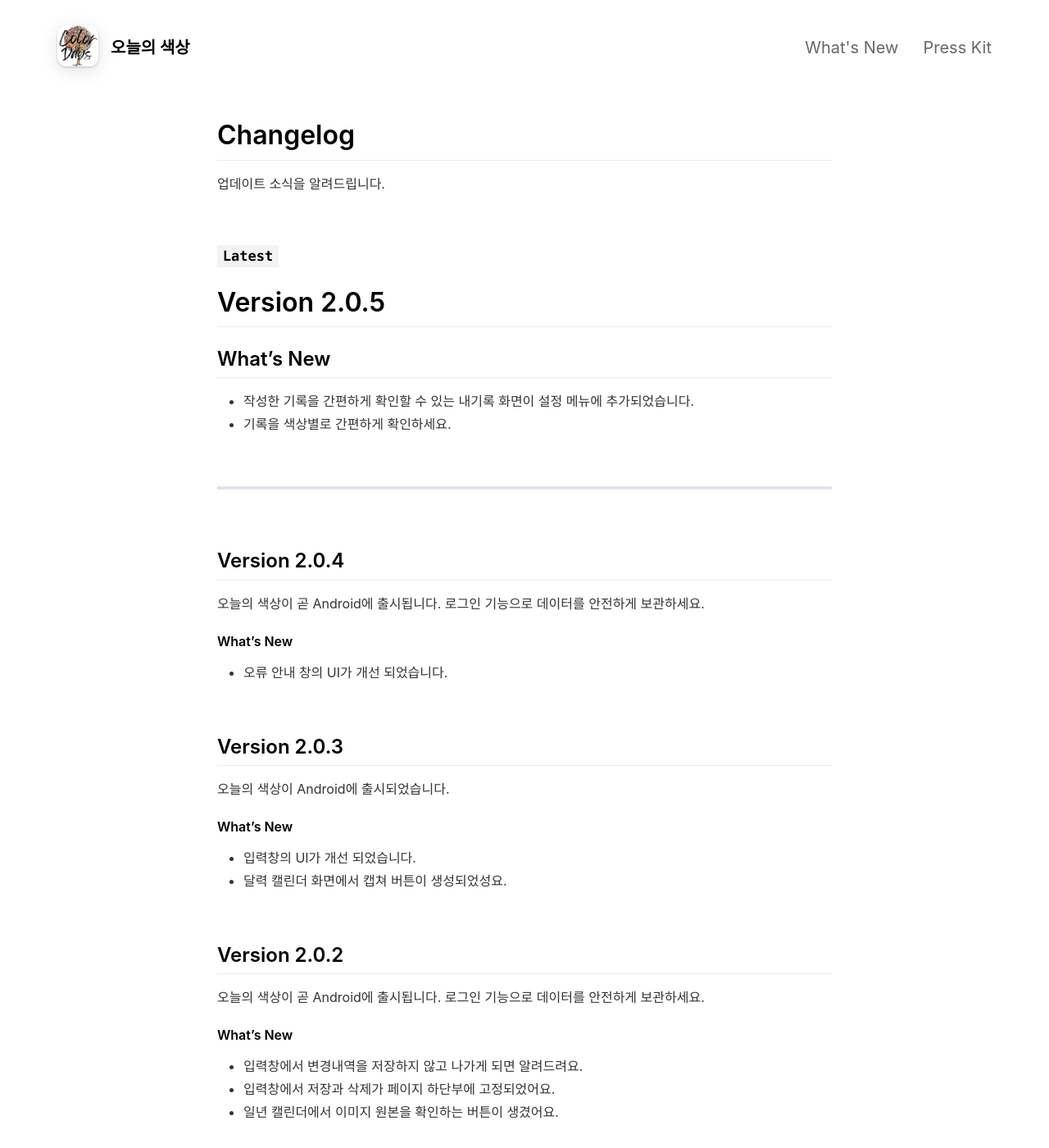
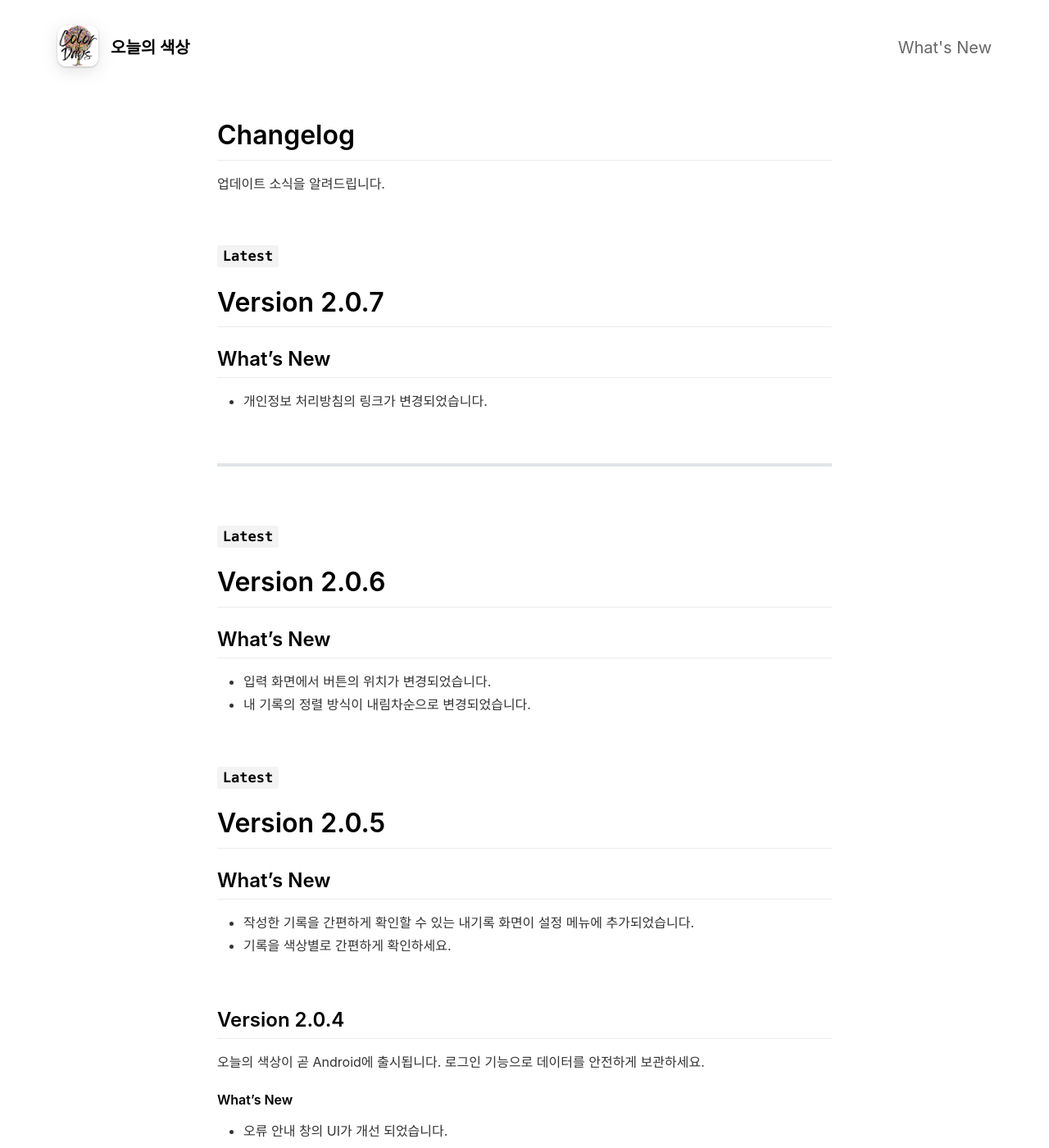
Before and after one commit to teiresias22/ColorOfDays, a Jekyll site: the page built from _pages/changelog.md, in a window 1280 px wide and 1400 px high. Shown: the whole window at 82% size. Built offline with Jekyll 4.4.1, drawn with Linux system fonts in a browser that asks for light colours; nearby versions of some CDN libraries.

Commit message:
change log

```diff
--- a/_config.yml
+++ b/_config.yml
@@ -2,25 +2,24 @@
 page_title                                : Color of Days
 
 # App Info
-ios_app_id                                : 6443436725                                # Required. Enter iOS app ID to automatically populate name, price and icons (e.g. 718043190).
-ios_app_country                           : kr                                        # Required outside USA. Enter 2 letter country code as in https://en.wikipedia.org/wiki/ISO_3166-1_alpha-2
+ios_app_id                                : 6443436725
+ios_app_country                           : kr
 
-appstore_link                             : https://apps.apple.com/kr/app/%EC%98%A4%EB%8A%98%EC%9D%98-%EC%83%89%EC%83%81/id6443436725                                          # Automatically populates if not set and if iOS app ID is set. Otherwise enter manually.
-playstore_link                            : https://play.google.com/store/apps/details?id=com.colorofdays.color_of_days                                          # Enter Google Play Store URL.
-presskit_download_link                    : https://www.notion.so/teiresias/Color-of-Days-5166b69ac4e64558951e3795c76ce4aa?pvs=4                                          # Enter a link to downloadable file or (e.g. public Dropbox link to a .zip file).
-                                                                                      # Or upload your press kit file to assets and set path accordingly (e.g. "assets/your_press_kit.zip").
+appstore_link                             : https://apps.apple.com/kr/app/%EC%98%A4%EB%8A%98%EC%9D%98-%EC%83%89%EC%83%81/id6443436725
+playstore_link                            : https://play.google.com/store/apps/details?id=com.colorofdays.color_of_days
+presskit_download_link                    :
 
-app_icon                                  : assets/appicon.png                      # Automatically populates if not set and if iOS app ID is set.  Otherwise enter path to icon file manually.
-app_name                                  : 오늘의 색상                                          # Automatically populates if not set and if iOS app ID is set.  Otherwise enter manually.
-app_price                                 : Free                                          # Automatically populates if not set and if iOS app ID is set.  Otherwise enter manually.
+app_icon                                  : assets/appicon.png
+app_name                                  : 오늘의 색상
+app_price                                 : Free
 app_description                           : 당신의 일상을 색으로 기록해요!
 
-enable_smart_app_banner                   : true                                      # Set to true to show a smart app banner at top of page on mobile devices.
+enable_smart_app_banner                   : true
 
 
 # Information About Yourself
 your_name                                 : Joonhwan
-your_link                                 : https://github.com/teiresias22
+your_link                                 : https://open.kakao.com/o/sTkXJp4g
 your_city                                 : Seoul
 email_address                             : teiresias1987@gmail.com
 facebook_username                         :
--- a/_pages/changelog.md
+++ b/_pages/changelog.md
@@ -10,15 +10,32 @@ include_in_header: true
 <br>
 
 ### `Latest`
+# **Version 2.0.7**
+
+## **What's New**
+- 개인정보 처리방침의 링크가 변경되었습니다.
+
+<br>
+
+________
+
+<br>
+
+### `Latest`
+# **Version 2.0.6**
+
+## **What's New**
+- 입력 화면에서 버튼의 위치가 변경되었습니다.
+- 내 기록의 정렬 방식이 내림차순으로 변경되었습니다.
+
+<br>
+
+### `Latest`
 # **Version 2.0.5**
 
 ## **What's New**
 - 작성한 기록을 간편하게 확인할 수 있는 내기록 화면이 설정 메뉴에 추가되었습니다.
 - 기록을 색상별로 간편하게 확인하세요.
-
-<br>
-
-________
 
 <br>
 
```
